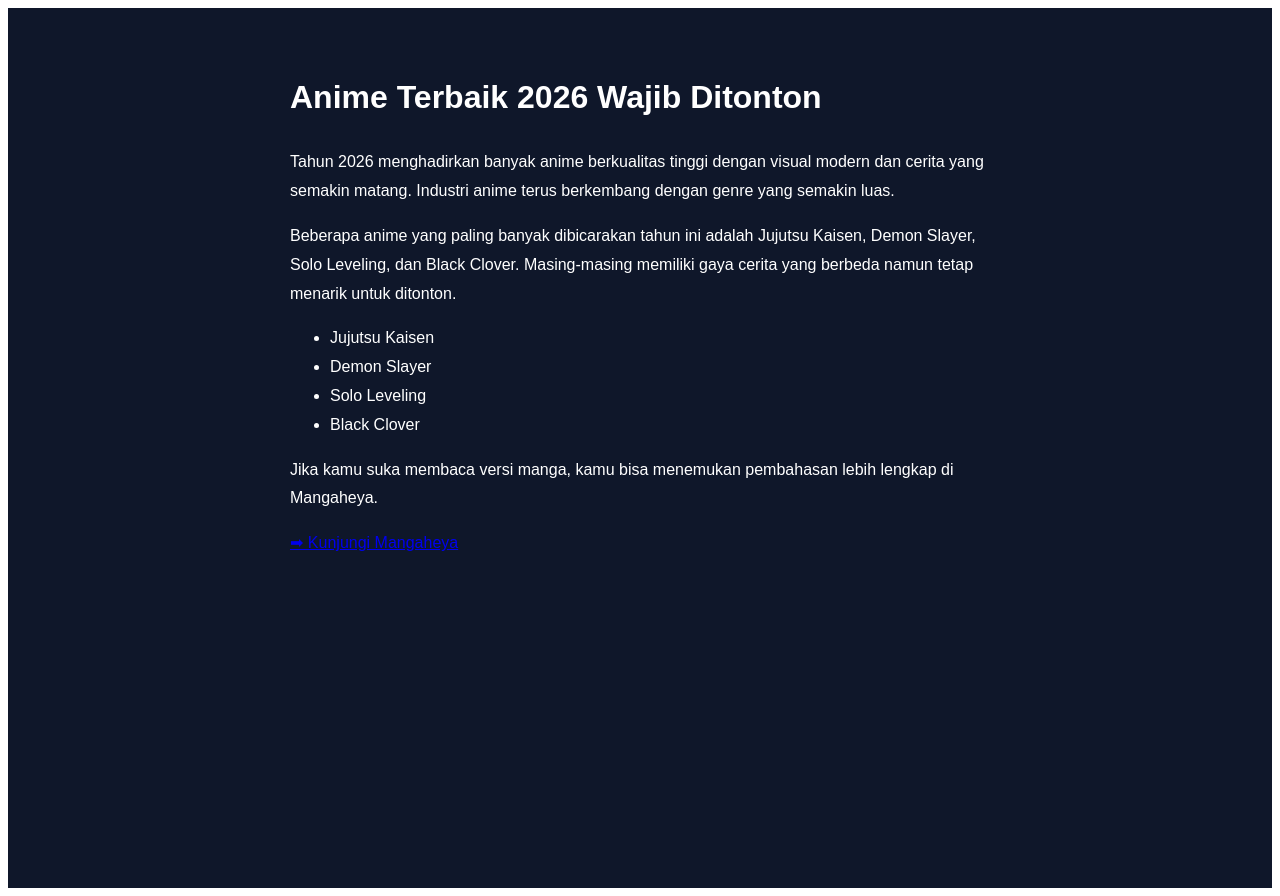
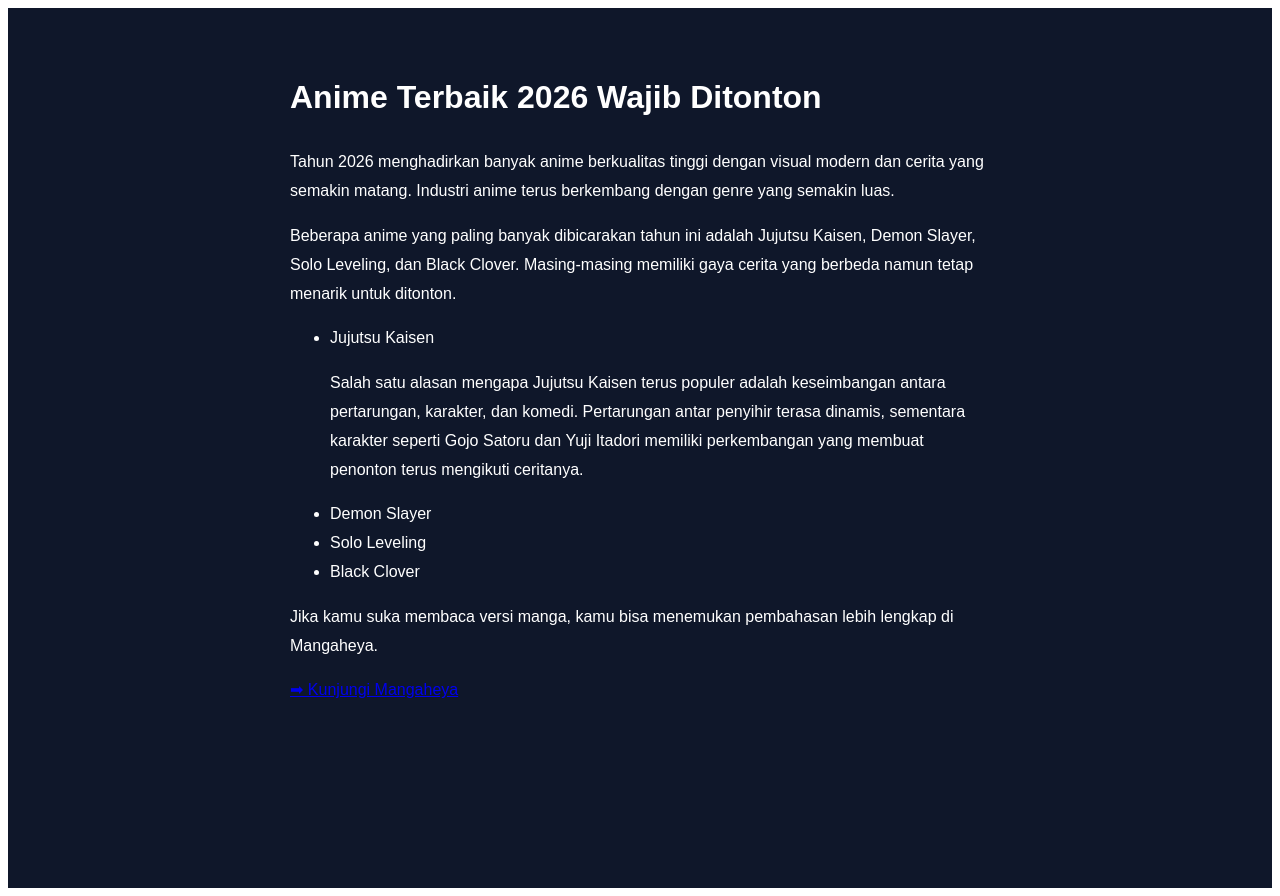
Before and after one commit to halotesting16/mangaheya, a Next.js app: page /anime-terbaik-2026 in a window 1280 px wide. Built offline with nearby package versions, Linux system fonts and the light colour scheme.

Commit message:
Update anime-terbaik-2026.js

```diff
--- a/pages/anime-terbaik-2026.js
+++ b/pages/anime-terbaik-2026.js
@@ -20,6 +20,10 @@
 
         <ul>
           <li>Jujutsu Kaisen</li>
+            <p> Salah satu alasan mengapa Jujutsu Kaisen terus populer adalah
+            keseimbangan antara pertarungan, karakter, dan komedi.
+              Pertarungan antar penyihir terasa dinamis, sementara karakter seperti Gojo Satoru dan Yuji Itadori
+              memiliki perkembangan yang membuat penonton terus mengikuti ceritanya. </p>
           <li>Demon Slayer</li>
           <li>Solo Leveling</li>
           <li>Black Clover</li>
```
